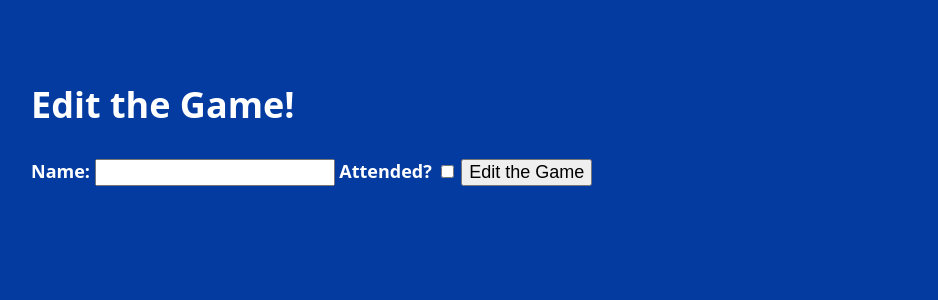
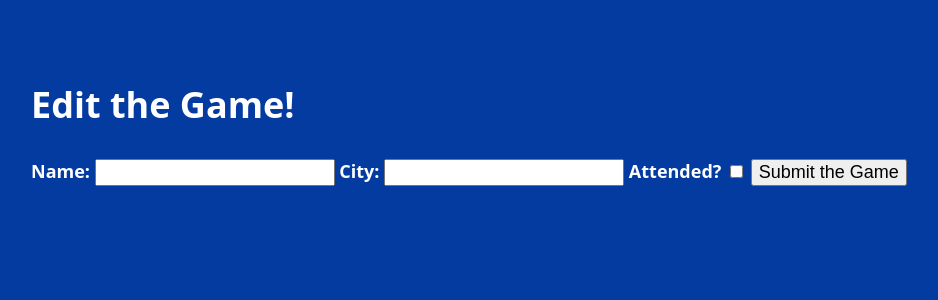
Before and after one commit to djrich87/football-city-project-two, a Node server app: template views/games/edit.ejs in a window 1280 px wide. Shown: the part 72-372 px from the top of the page, without its empty margins (19-957 px from the left). Run offline with Node 20, Linux system fonts and the light colour scheme; the template is opened without the code that fills it, so the values that code supplies are empty; some libraries are stand-ins or nearby versions.

Commit message:
update function

```diff
--- a/controllers/games.js
+++ b/controllers/games.js
@@ -91,7 +91,8 @@ function flipAttended(req, res) {
 function edit(req, res) {
   Game.findById(req.params.id)
   .then(game => {
-    res.render('game/edit',{
+    console.log('game', game)
+    res.render('games/edit',{
       game,
       title: "edit game"
     })
@@ -103,8 +104,10 @@ function edit(req, res) {
 }
 
 function update(req, res) {
+  console.log('req.body', req.body)
   Game.findById(req.params.id)
   .then(game => {
+    console.log('game', game)
     if (game.teams.equals(req.user.profile._id)) {
     req.body.attended = !!req.body.attended
     game.updateOne(req.body, {new: true})
--- a/models/game.js
+++ b/models/game.js
@@ -4,9 +4,8 @@ const Schema = mongoose.Schema
 
 const gameSchema = new Schema({
   name: String,
-  title: String,
   date: Date,
-  location: String,
+  city: String,
   teams: [{type: Schema.Types.ObjectId, ref: "Team"}],
   owner: {type: Schema.Types.ObjectId, ref: "Profile"},
 })
--- a/views/games/edit.ejs
+++ b/views/games/edit.ejs
@@ -14,6 +14,15 @@
       >
     </label>
     <label>
+      City:
+      <input
+        type="text"
+        name="city"
+        value="<%= game.city %>"
+        autocomplete="off"
+      >
+    </label>
+    <label>
       Attended?
       <input
         type="checkbox"
@@ -21,7 +30,7 @@
 				<%= game.attended ? "checked" : "" %>
       >
     </label>
-    <button type="submit">Edit the Game</button>
+    <button type="submit">Submit the Game</button>
   </form>
 
 </section>
--- a/views/games/show.ejs
+++ b/views/games/show.ejs
@@ -4,6 +4,7 @@
 <section>
 	<p>This game features <%= game.teams.name %> vs <%= game.teams.name %> </p>
   <h1><%= game.name %></h1>
+  <h2> <%= game.city %> </h2>
   <h2>You are <%= attending ? 'attending' : 'not attending' %> this game.</h2>
 
   <% if (user) { %>
```
